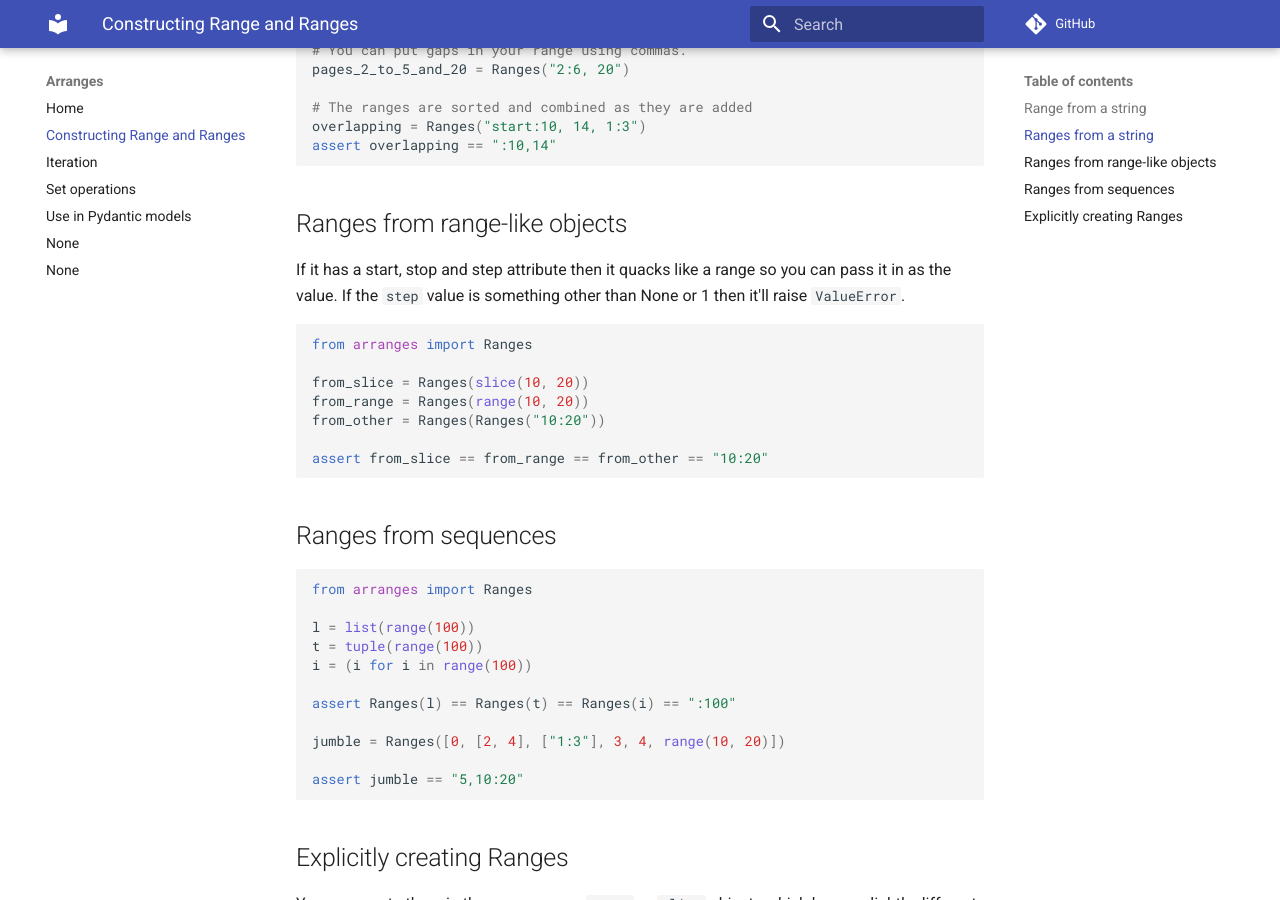
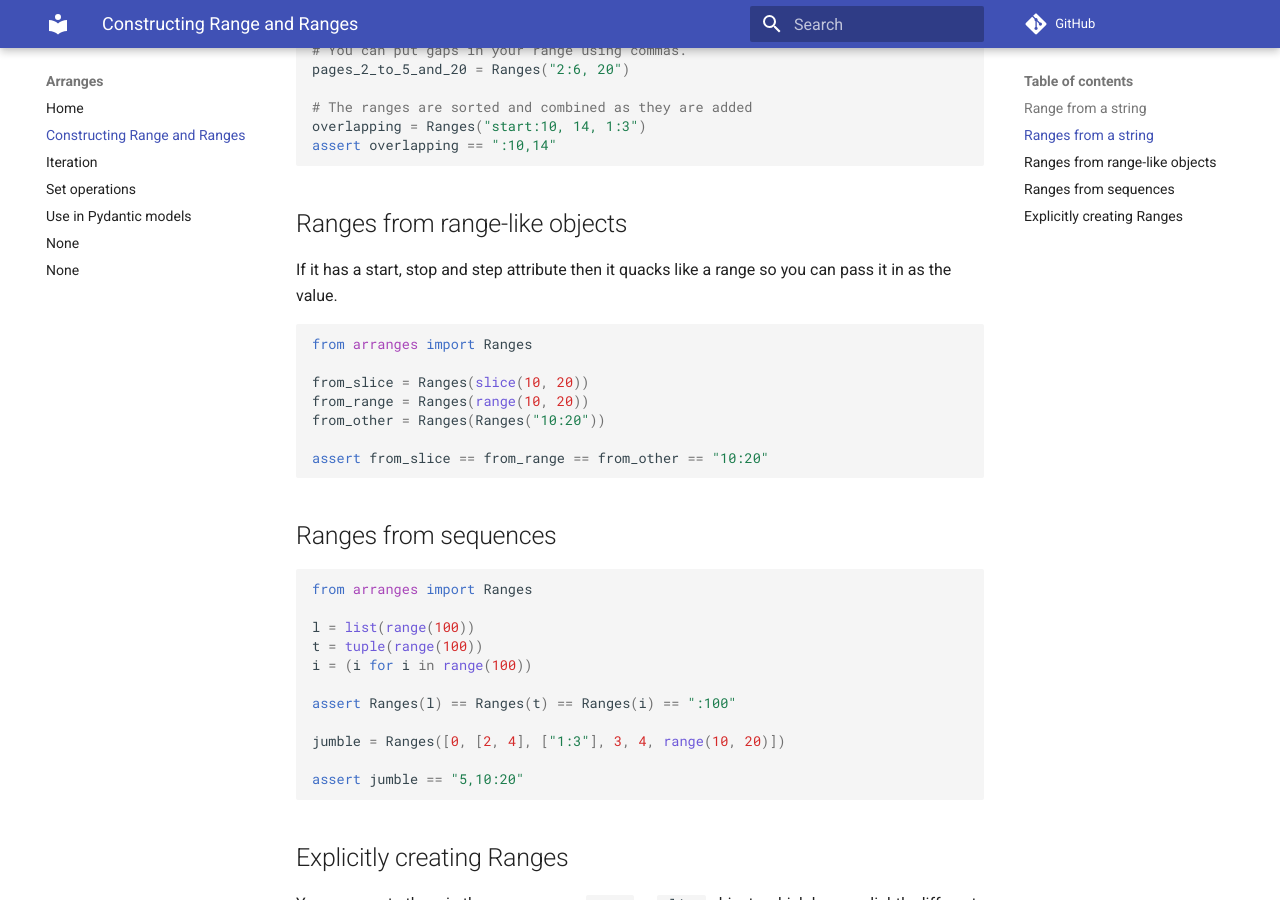
Before and after one commit to bitplane/arranges, an MkDocs documentation site: the page built from docs/construction.md, in a window 1280 px wide and 900 px high, scrolled down 1224 px. Built offline with MkDocs 1.6.1 and Material for MkDocs 9.7.7, drawn with Linux system fonts in a browser that asks for light colours; comment, search, counter and statistics services are not loaded.

Commit message:
more docs ;

````diff
--- a/docs/construction.md
+++ b/docs/construction.md
@@ -63,8 +63,7 @@ assert overlapping == ":10,14"
 ## Ranges from range-like objects
 
 If it has a start, stop and step attribute then it quacks like a range so you
-can pass it in as the value. If the `step` value is something other than None
-or 1 then it'll raise `ValueError`.
+can pass it in as the value.
 
 ```python
 from arranges import Ranges
````
Also changed, not shown: docs/models.md (+0 -3 lines).
